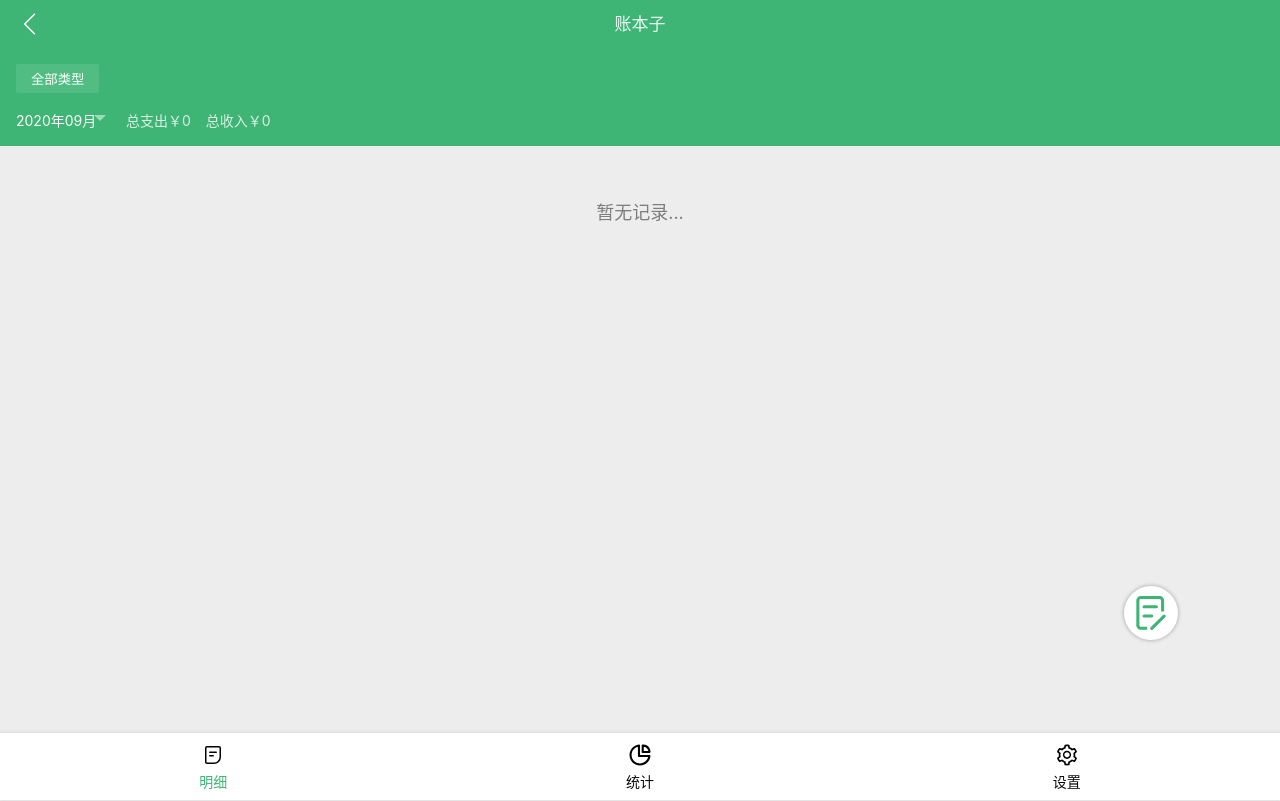
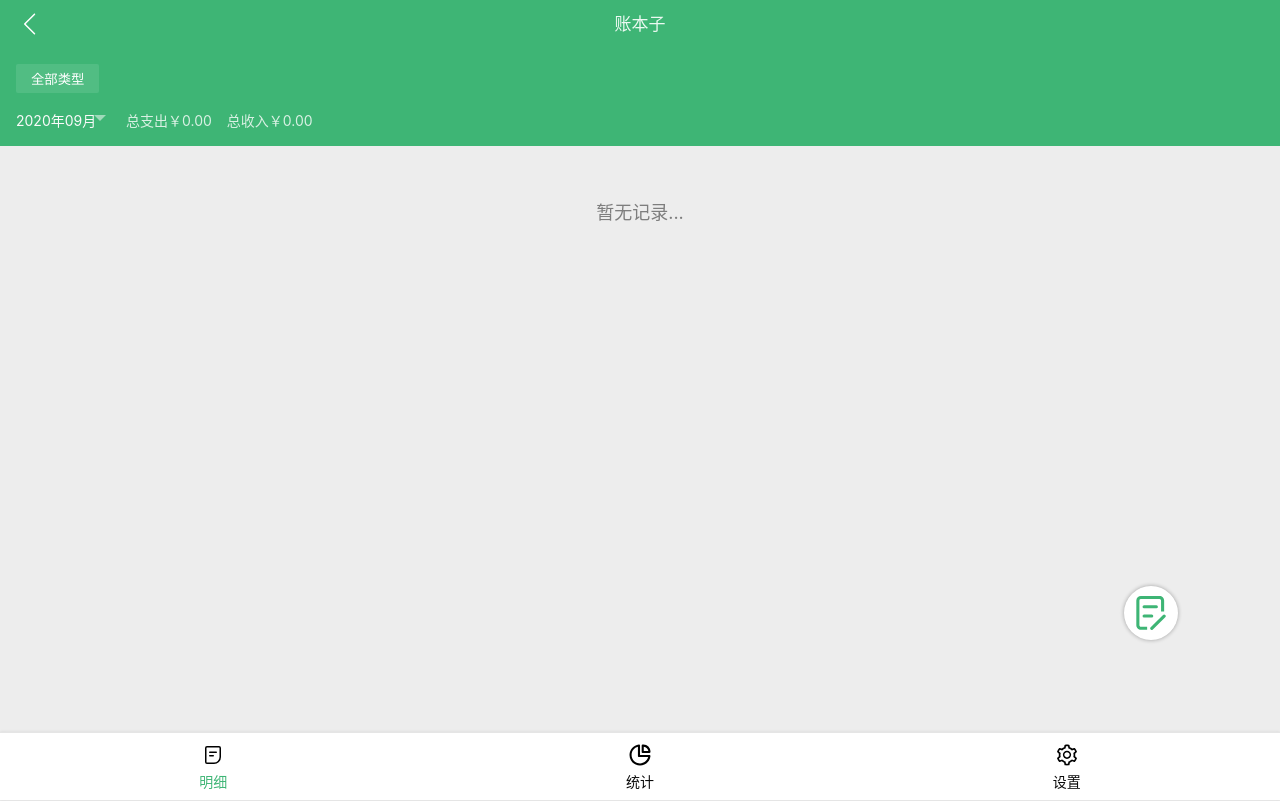
Before and after one commit to YingJiangHui/Account-book-r, a React app: page /#/detail in a window 1280 px wide. Built offline with nearby package versions, Linux system fonts and the light colour scheme.

Commit message:
优化：amount显示格式

```diff
--- a/src/component/ComponentDetail/Records.tsx
+++ b/src/component/ComponentDetail/Records.tsx
@@ -6,6 +6,7 @@ import cn from 'classnames';
 import useRecords from 'hooks/useRecords';
 import {Wrapper, Amount, Do, IconWrapper, Info, Main} from 'component/Records/records';
 import {NavLink} from 'react-router-dom';
+import monetaryUnit from '../../lib/monetaryUnitFormat';
 
 type Props = {
   records: RecordItem[]
@@ -29,8 +30,8 @@ const Records: FC<Props> = (props) => {
       <header>
         <div className="date">{dayjs(records[0].createAt).format('MM月DD日')} {recently(records[0].createAt)}</div>
         <ol>
-          <li><span>支</span> {totalAmount(records, '-')}</li>
-          <li><span>收</span> {totalAmount(records, '+')}</li>
+          <li><span>支</span> {monetaryUnit(totalAmount(records, '-'),true)}</li>
+          <li><span>收</span> {monetaryUnit(totalAmount(records, '+'),true)}</li>
         </ol>
       </header>
       <Main>
@@ -49,7 +50,7 @@ const Records: FC<Props> = (props) => {
                     {dayjs(record.createAt).format('HH:mm')} {record.note ? '| ' + record.note : ''}
                   </li>
                 </Do>
-                <Amount>{(record.category === "+" ? '+' : '-') + record.amount}</Amount>
+                <Amount>{(record.category === "+" ? '+' : '-') + monetaryUnit(record.amount,true)}</Amount>
               </Info>
 
             </li>
--- a/src/component/StatisticsComponent/AccountsRateOfTag/TagItemChart.tsx
+++ b/src/component/StatisticsComponent/AccountsRateOfTag/TagItemChart.tsx
@@ -102,7 +102,7 @@ const TagItemChart: FC<Props> = ({value, totalAmount, index}) => {
       </ProgressBar>
       </Grow>
       <Amount>
-        {monetaryUnit(value)}
+        {monetaryUnit(value,true)}
       </Amount>
     </Wrapper>
   );
--- a/src/component/StatisticsComponent/CollectAccounts.tsx
+++ b/src/component/StatisticsComponent/CollectAccounts.tsx
@@ -4,7 +4,7 @@ import theme from '../../theme';
 import PopUpMonthBox from 'component/PopUp/PopUpMonthBox';
 import useRecords from 'hooks/useRecords';
 import dayjs from 'dayjs';
-
+import monetaryUnit from 'lib/monetaryUnitFormat'
 const Wrapper = styled.section`
   min-height: 220px;
   background: #fff;
@@ -63,9 +63,9 @@ const CollectAccounts: FC<Props> = ({onChange,stream,monthRecord}) => {
         <button onClick={() => {setVisible(true);}}>{month.format('YYYY年MM月')}</button>
         <Income>
           <p>共支出</p>
-          <p>￥{zero(outgoings)}</p>
+          <p>￥{monetaryUnit(outgoings,false)}</p>
         </Income>
-        <p className={'outgoings'}>共收入￥{zero(income)}</p>
+        <p className={'outgoings'}>共收入￥{monetaryUnit(income,false)}</p>
       </Wrapper>
       <PopUpMonthBox show={visible} close={() => setVisible(false)} onChange={(value) => {
         setVisible(false);
--- a/src/lib/monetaryUnitFormat.tsx
+++ b/src/lib/monetaryUnitFormat.tsx
@@ -1,4 +1,4 @@
-const monetaryUnit=(amount:number)=>{
+const monetaryUnit=(amount:number,unit:boolean)=>{
   let result:string ='';
   const interge = Math.floor(amount)
   let decimals=parseFloat((amount - interge).toFixed(2))
@@ -6,10 +6,8 @@ const monetaryUnit=(amount:number)=>{
   if(decimals===0)
     result = result+'.00'
 
-  if(interge/10000>=1)
+  if(interge/10000>=1&&unit)
     result = Math.floor(interge/10000)+decimals+'万'
-
-
   return result
 }
 
--- a/src/views/Detail.tsx
+++ b/src/views/Detail.tsx
@@ -12,11 +12,10 @@ import PopUpTagBox from '../component/PopUp/PopUpTagBox';
 import {useTags} from '../hooks/useTags';
 import 'style/animation.scss';
 import NotData from '../component/common/NotData';
-
+import monetaryUnit from 'lib/monetaryUnitFormat'
 const nowMonth = dayjs(new Date()).format('YYYY年MM月');
 const Detail: FC = memo(() => {
   const {tags, findId} = useTags();
-
   const [visibleAccounts, setVisibleAccounts] = useState<boolean>(false);
   const [visibleMonth, setVisibleMonth] = useState(false);
   const [visibleTip, setVisibleTip] = useState(false);
@@ -70,8 +69,8 @@ const Detail: FC = memo(() => {
           <button onClick={() => {setVisibleTag(true);}}>{tagName}</button>
           <ol>
             <li onClick={() => {setVisibleMonth(true);}}>{appearMonth}</li>
-            <li>总支出￥{totalAmount(record, '-')}</li>
-            <li>总收入￥{totalAmount(record, '+')}</li>
+            <li>总支出￥{monetaryUnit(totalAmount(record, '-'),true)}</li>
+            <li>总收入￥{monetaryUnit(totalAmount(record, '+'),true)}</li>
           </ol>
         </Header>
         <Wrapper>
```
